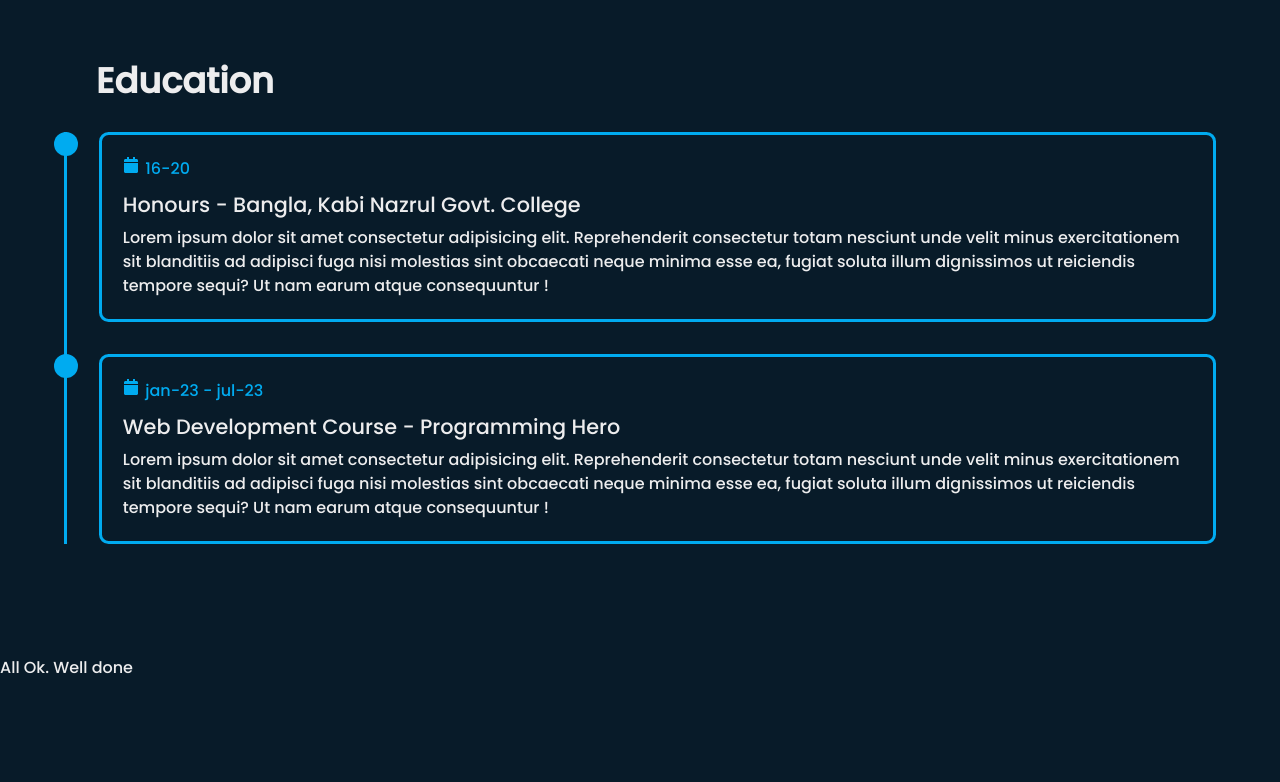
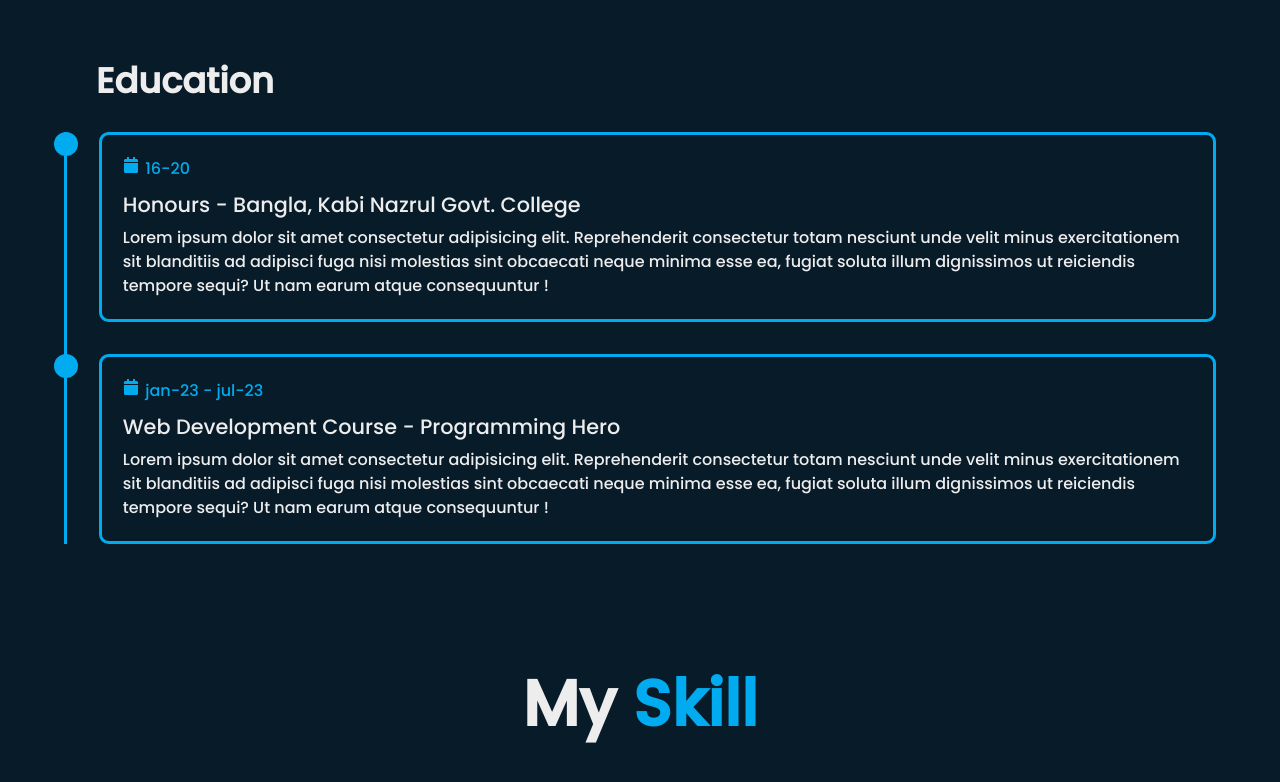
Before and after one commit to HimaloyAshis/portfolio-ab, a React (Vite) app: page / in a window 1280 px wide. Shown: the part 1805-2587 px from the top of the page. Before the commit the page ends 2485 px from the top, so only its background shows below. Built offline with nearby package versions, Linux system fonts and the light colour scheme.

Commit message:
all ok skill section added

```diff
--- a/src/Page/Home/Home.jsx
+++ b/src/Page/Home/Home.jsx
@@ -110,8 +110,13 @@ const Home = () => {
                 </div>
 
             </section>
-            <section className='educa'>
-                <h1>All Ok. Well done</h1>
+
+            {/* skill section */}
+
+            <section className='skill' id='skill'>
+                <h2 className='heading'>My <span>Skill</span></h2>
+
+
             </section>
         </>
     );
```
